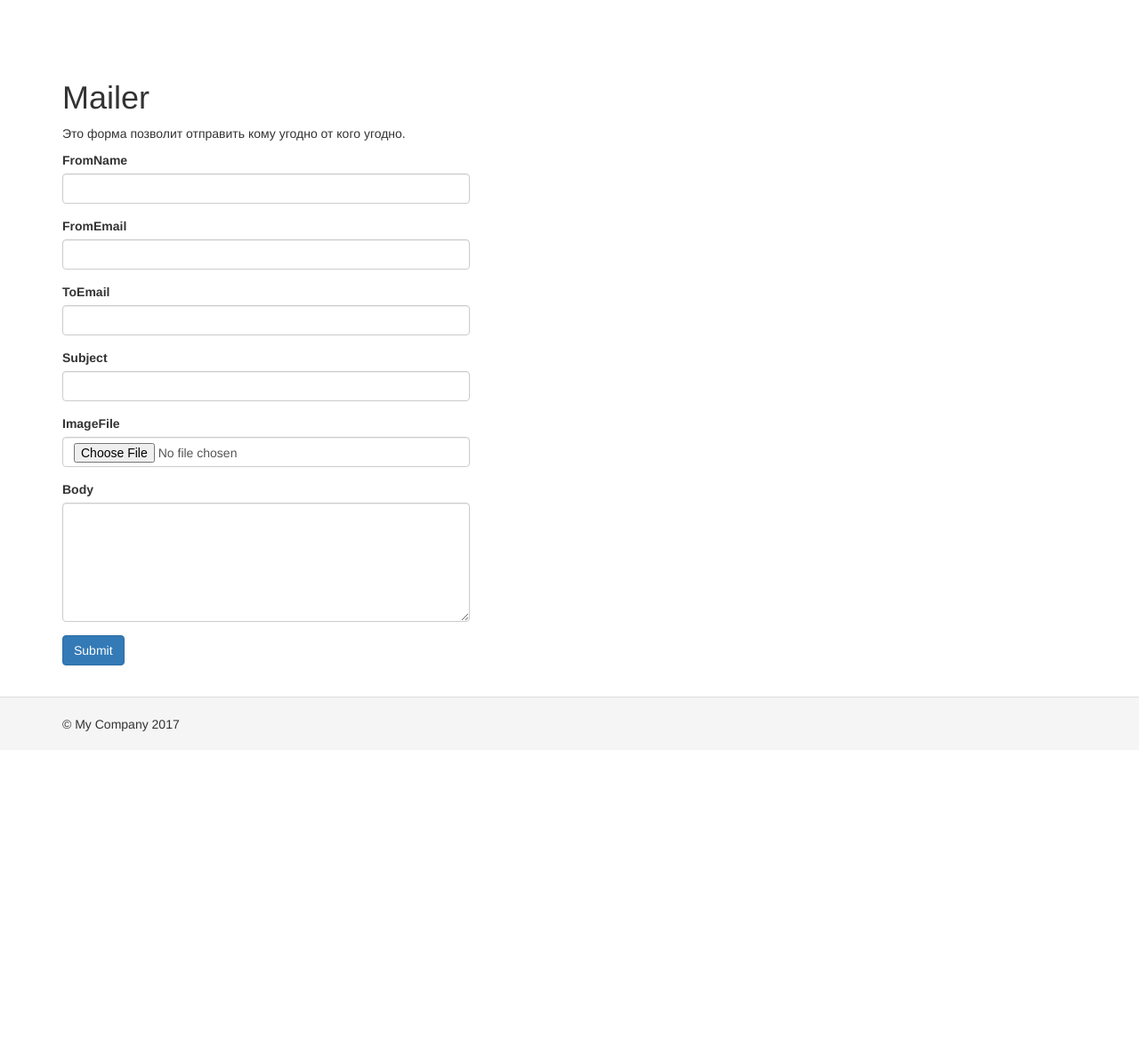
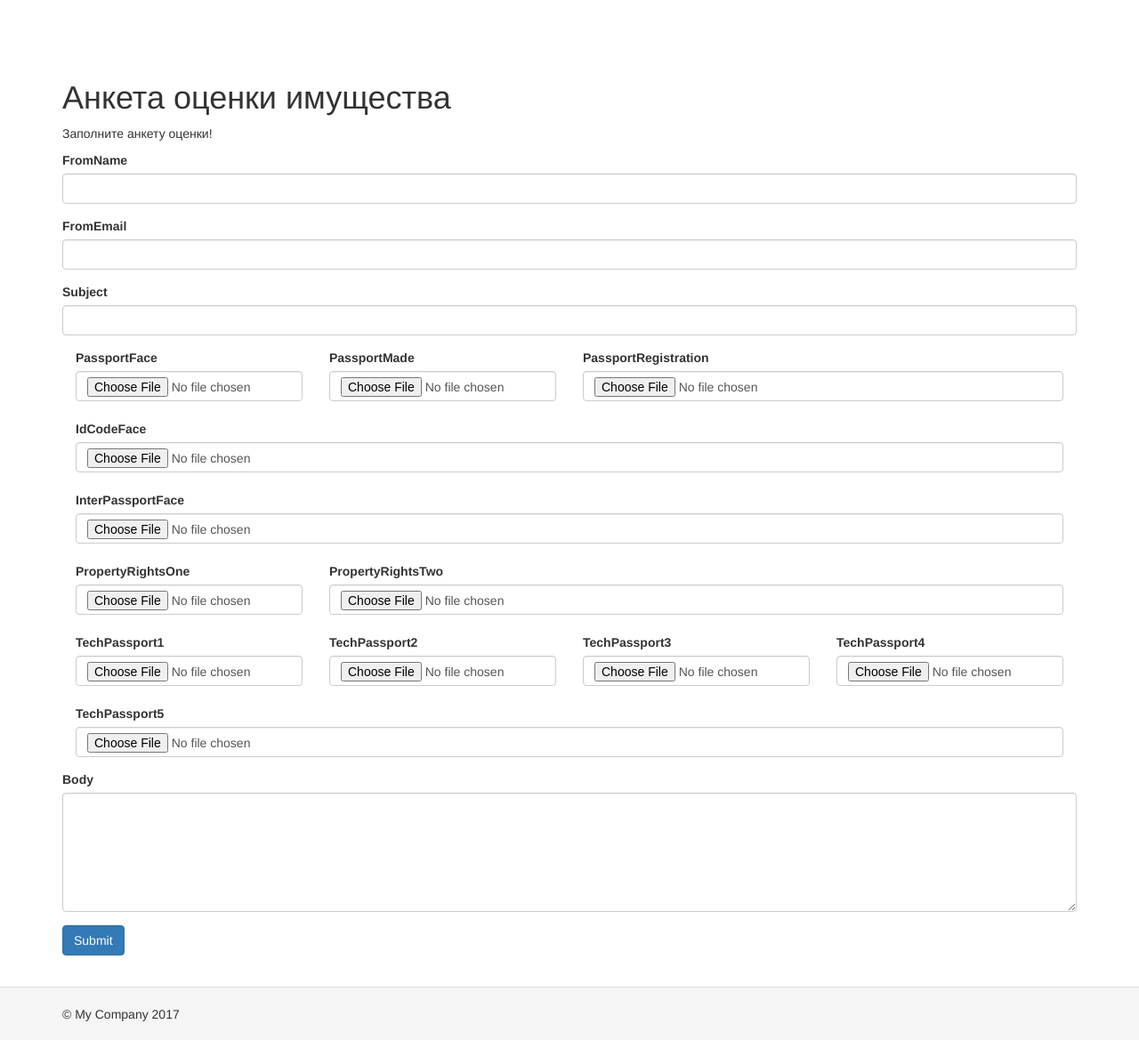
Before and after one commit to Kolgin/test, a Yii app: template views/site/mailer.php in a window 1280 px wide. Shown: the whole page at 89% size. Before the commit the page ends 822 px from the top, so only its background shows below. Run offline with PHP 8.4 and a stand-in for Yii, Linux system fonts and the light colour scheme; the template is opened without the code that fills it, so the values that code supplies are empty; form fields are guessed from the names that the template uses; some libraries are stand-ins or nearby versions.

```diff
--- a/config/web.php
+++ b/config/web.php
@@ -25,11 +25,14 @@ $config = [
         'mailer' => [
             'class' => 'yii\swiftmailer\Mailer',
             'useFileTransport' => false,
+            'viewPath' => '@app/mail',
+            'htmlLayout' => 'layouts/main-html',
+            'textLayout' => 'layouts/main-text',
             'transport' => [
                 'class' => 'Swift_SmtpTransport',
                 'host' => 'smtp.gmail.com',
                 'username' => 'vovik425@gmail.com',
-                'password' => 'qwertyytrewqqwertyytrewqqwerty12',
+                'password' => 'qwertyytrewqqwertyytrewqqwertyv',
                 'port' => '587',
                 'encryption' => 'tls',
             ],
--- a/mail/layouts/html.php
+++ b/mail/layouts/main-html.php
@@ -16,6 +16,7 @@ use yii\helpers\Html;
 <body>
     <?php $this->beginBody() ?>
     <?= $content ?>
+    <?php var_dump($passportFace) ?>
     <?php $this->endBody() ?>
 </body>
 </html>
--- a/views/layouts/main.php
+++ b/views/layouts/main.php
@@ -38,22 +38,7 @@ AppAsset::register($this);
         'options' => ['class' => 'navbar-nav navbar-right'],
         'items' => [
             ['label' => 'Mailer', 'url' => ['/site/mailer']],
-            ['label' => 'upload', 'url' => ['/site/upload']],
-            ['label' => 'Home', 'url' => ['/site/index']],
-            ['label' => 'About', 'url' => ['/site/about']],
-            ['label' => 'Contact', 'url' => ['/site/contact']],
-            Yii::$app->user->isGuest ? (
-                ['label' => 'Login', 'url' => ['/site/login']]
-            ) : (
-                '<li>'
-                . Html::beginForm(['/site/logout'], 'post')
-                . Html::submitButton(
-                    'Logout (' . Yii::$app->user->identity->username . ')',
-                    ['class' => 'btn btn-link logout']
-                )
-                . Html::endForm()
-                . '</li>'
-            )
+
         ],
     ]);
     NavBar::end();
--- a/views/site/mailer.php
+++ b/views/site/mailer.php
@@ -9,7 +9,7 @@ use yii\helpers\Html;
 use yii\widgets\ActiveForm;
 
 
-$this->title = 'Mailer';
+$this->title = 'Анкета оценки имущества';
 $this->params['breadcrumbs'][] = $this->title;
 ?>
 <div class="site-contact">
@@ -24,11 +24,11 @@ $this->params['breadcrumbs'][] = $this->title;
     <?php else : ?>
 
         <p>
-            Это форма позволит отправить кому угодно от кого угодно.
+            Заполните анкету оценки!
         </p>
 
         <div class="row">
-            <div class="col-lg-5">
+            <div class="col-lg-12">
 
                 <?php $form = ActiveForm::begin(['id' => 'mailer-form', 'options' => ['enctype' => 'multipart/form-data']]); ?>
 
@@ -36,11 +36,49 @@ $this->params['breadcrumbs'][] = $this->title;
 
                 <?= $form->field($model, 'fromEmail') ?>
 
-                <?= $form->field($model, 'toEmail') ?>
-
                 <?= $form->field($model, 'subject') ?>
 
-                <?= $form->field($model, 'imageFile')->fileInput() ?>
+                <div class="col-lg-3">
+                    <?= $form->field($model, 'passportFace')->fileInput(); ?>
+                </div>
+                <div class="col-lg-3">
+                    <?= $form->field($model, 'passportMade')->fileInput(); ?>
+                </div>
+                <div class="col-lg-6">
+                    <?= $form->field($model, 'passportRegistration')->fileInput(); ?>
+                </div><br><br><br><br>
+
+                <div class="col-lg-12">
+                    <?= $form->field($model, 'idСodeFace')->fileInput(); ?>
+                </div><br><br><br><br>
+
+                <div class="col-lg-12">
+                    <?= $form->field($model, 'interPassportFace')->fileInput(); ?>
+                </div><br><br><br><br>
+
+                <div class="col-lg-3">
+                    <?= $form->field($model, 'propertyRightsOne')->fileInput(); ?>
+                </div>
+                <div class="col-lg-9">
+                    <?= $form->field($model, 'propertyRightsTwo')->fileInput(); ?>
+                </div><br><br><br><br>
+
+                <div class="col-lg-3">
+                    <?= $form->field($model, 'techPassport1')->fileInput(); ?>
+                </div>
+                <div class="col-lg-3">
+                    <?= $form->field($model, 'techPassport2')->fileInput(); ?>
+                </div>
+                <div class="col-lg-3">
+                    <?= $form->field($model, 'techPassport3')->fileInput(); ?>
+                </div>
+                <div class="col-lg-3">
+                    <?= $form->field($model, 'techPassport4')->fileInput(); ?>
+                </div><br><br><br><br>
+
+                <div class="col-lg-12">
+                    <?= $form->field($model, 'techPassport5')->fileInput(); ?>
+                </div>
 
                 <?= $form->field($model, 'body')->textArea(['rows' => 6]) ?>
 
```
Also changed, not shown: controllers/SiteController.php (+13 -1 lines), models/MailerForm.php (+98 -17 lines).
